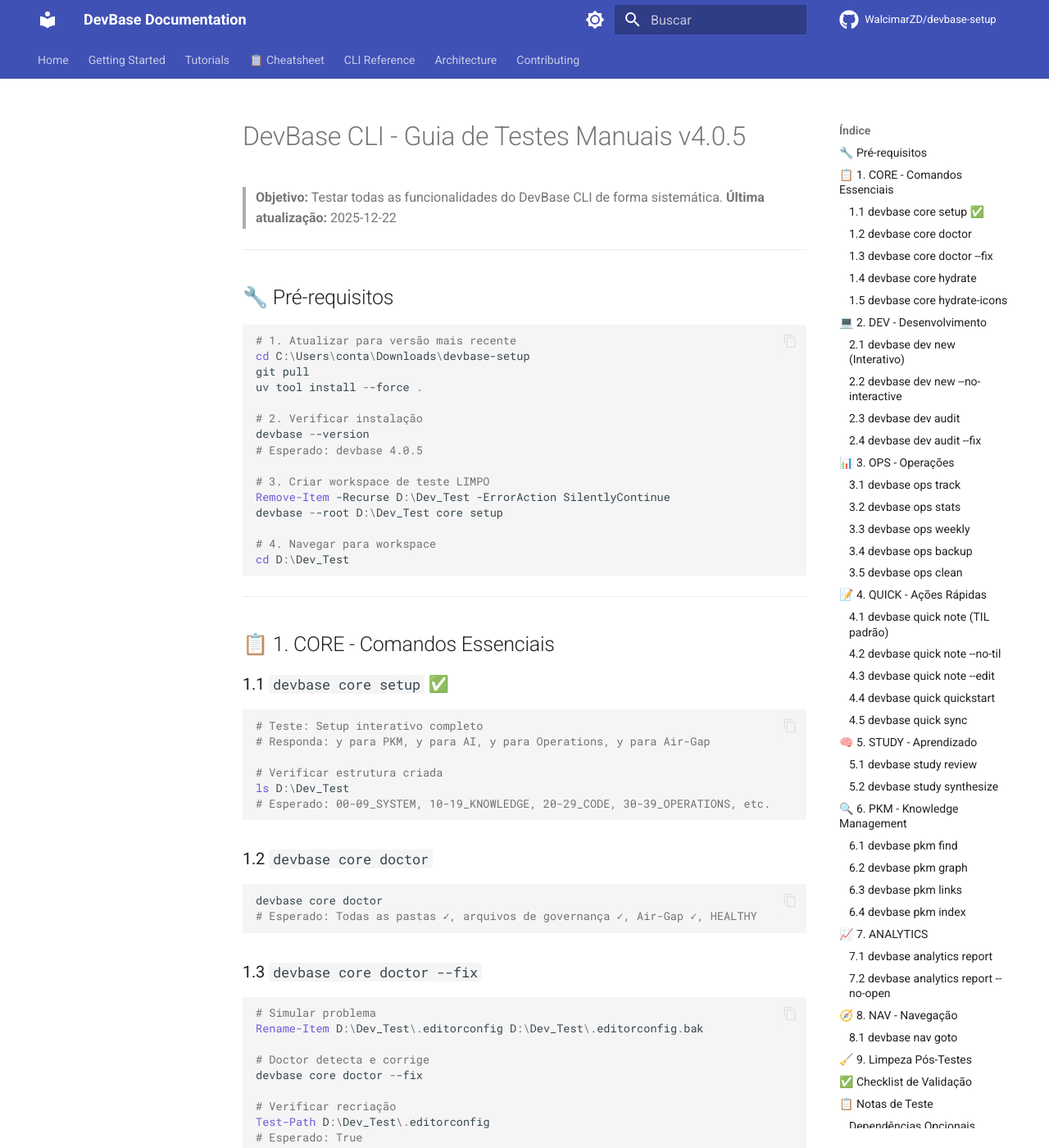
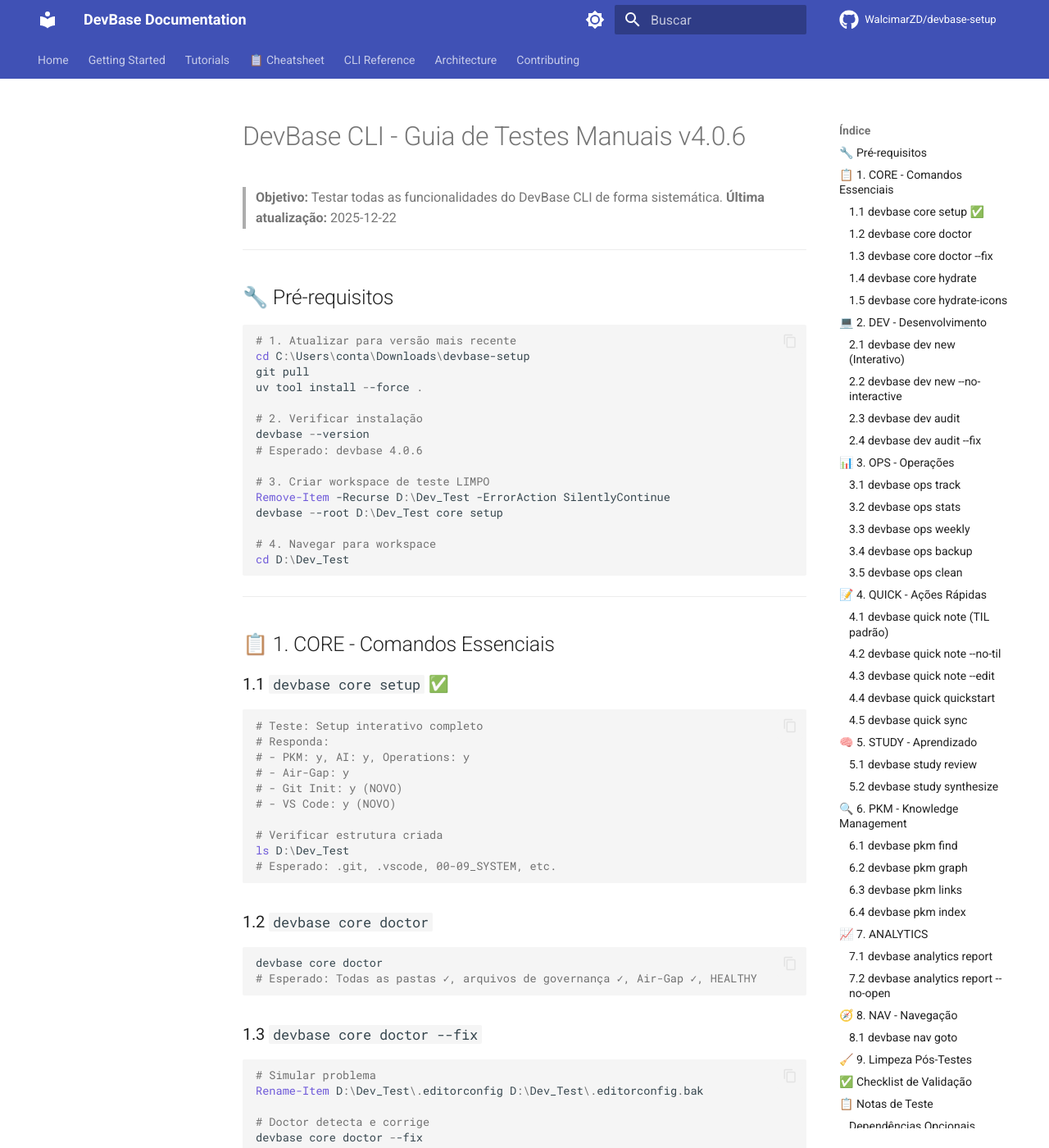
Before and after one commit to WalcimarZD/devbase-setup, an MkDocs documentation site: the page built from docs/MANUAL_TESTING_GUIDE.md, in a window 1280 px wide and 1400 px high. Shown: the whole window at 82% size. Built offline with MkDocs 1.6.1 and Material for MkDocs 9.7.7, drawn with Linux system fonts in a browser that asks for light colours; comment, search, counter and statistics services are not loaded; some of the changed text lies outside the part shown.

Commit message:
docs: update testing guide for v4.0.6 (new setup wizard features)

````diff
--- a/docs/MANUAL_TESTING_GUIDE.md
+++ b/docs/MANUAL_TESTING_GUIDE.md
@@ -1,4 +1,4 @@
-# DevBase CLI - Guia de Testes Manuais v4.0.5
+# DevBase CLI - Guia de Testes Manuais v4.0.6
 
 > **Objetivo:** Testar todas as funcionalidades do DevBase CLI de forma sistemática.
 > **Última atualização:** 2025-12-22
@@ -15,7 +15,7 @@
 
 # 2. Verificar instalação
 devbase --version
-# Esperado: devbase 4.0.5
+# Esperado: devbase 4.0.6
 
 # 3. Criar workspace de teste LIMPO
 Remove-Item -Recurse D:\Dev_Test -ErrorAction SilentlyContinue
@@ -33,11 +33,15 @@
 
 ```powershell
 # Teste: Setup interativo completo
-# Responda: y para PKM, y para AI, y para Operations, y para Air-Gap
+# Responda:
+# - PKM: y, AI: y, Operations: y
+# - Air-Gap: y
+# - Git Init: y (NOVO)
+# - VS Code: y (NOVO)
 
 # Verificar estrutura criada
 ls D:\Dev_Test
-# Esperado: 00-09_SYSTEM, 10-19_KNOWLEDGE, 20-29_CODE, 30-39_OPERATIONS, etc.
+# Esperado: .git, .vscode, 00-09_SYSTEM, etc.
 ```
 
 ### 1.2 `devbase core doctor`
````
Also changed, not shown: other parts of docs/MANUAL_TESTING_GUIDE.md (+1 -6 lines).
